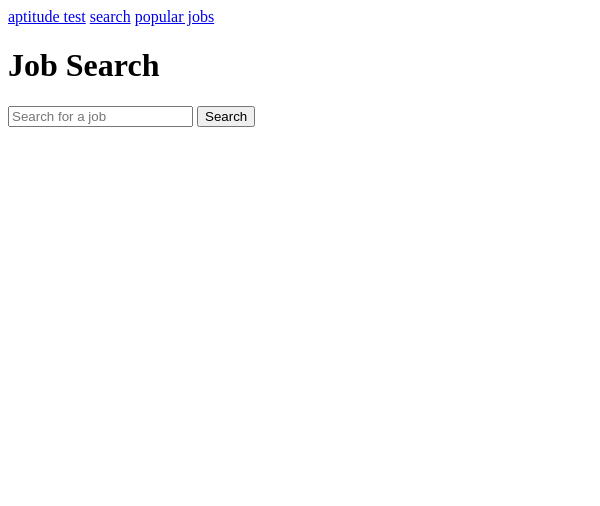
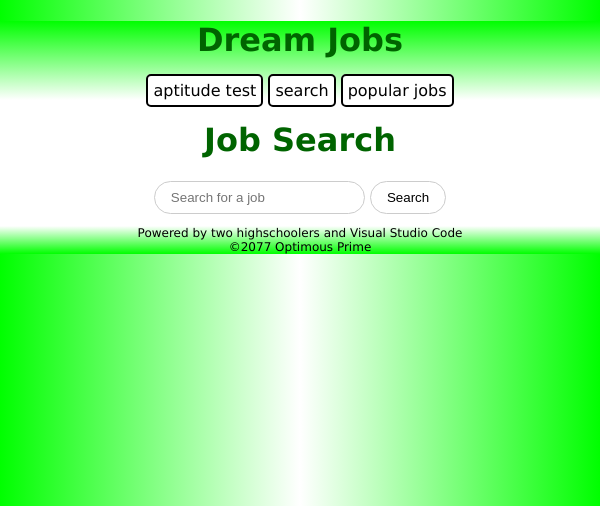
Before and after one commit to 83ben38/dream-job, a Flask app: page /search in a window 600 px wide. Shown: the top 506 px of the page. Run offline with Flask 3, Linux system fonts and the light colour scheme.

Commit message:
all of corbin changes

```diff
--- a/app.py
+++ b/app.py
@@ -120,7 +120,7 @@ def register_job():
     def get_q_a():
         nonlocal wi
         data = wi.load(request.json['job_name'])
-        return {"answer":get_response("Answer the following question: " + request.json['question'] + " using the following data: " + data[0].page_content + " If the data doesn't help answer the question, answer it to the best of your ability.")}
+        return {"answer":get_response("Answer the following question: " + request.json['question'] + " using the following data: " + data[0].page_content + " If the data doesn't help answer the question, answer it to the best of your ability. Use html to format your response. The entire response should be formatted in html.")[6:-3]}
 
 if __name__ == '__main__':
     register_pages()
--- a/static/scripts.js
+++ b/static/scripts.js
@@ -57,6 +57,8 @@ document.addEventListener('DOMContentLoaded',function(){
             }
             const wiki_link = document.getElementById('wikipedia-link');
             wiki_link.href = data.wiki_link;
+            document.getElementById('loading').style.display = 'none';
+            document.getElementById('content').style.display = 'block';
         })
         .catch(error => {
             console.error('Error:', error);
@@ -116,7 +118,7 @@ document.addEventListener('DOMContentLoaded',function(){
         .then(data => {
             const answer = document.createElement("p");
             newDiv.appendChild(answer);
-            answer.textContent = data.answer;
+            answer.innerHTML = data.answer;
         })
         .catch(error => {
             console.error('Error:', error);
--- a/static/styles.css
+++ b/static/styles.css
@@ -1,10 +1,217 @@
+/*
+    NOTE: Design for Mobile first you dunderhead
+*/
+@media only screen and (max-width: 600px) {
+  html {
+    background-color: lime;
+  }
+  body {
+    font-family: Verdana;
+    text-align: center;
+    margin: 0px;
+    background-color: white;
+    padding: 0px;
+    border: 0px;
+  }
+
+  h1 {
+    color: darkgreen;
+  }
+  .headerBackgroundStyle {
+    background-image: linear-gradient(lime, white);
+  }
+  .mainBackgroundStyle{
+    background-color: white;
+  }
+  .footerBackgroundStyle {
+    background-image: linear-gradient(white, lime);
+    font-size: 12px;
+  }
+  .aptitude-test {
+    border-radius: 0px;
+    border-style: none;
+  }
+  img {
+    max-width: 250px;
+    max-height: 250px;
+    min-width: 250px;
+    min-height: 250px;
+    width: 250px;
+    height: 250px;
+    image-resolution: from-image 1dpi;
+
+    height: auto;
+    margin: auto;
+
+    display: block;
+    width: 50%;
+
+    border: 3px;
+    border-color: black;
+    border-style: solid;
+  }
+  .job-div {
+    margin: 20px;
+
+
+  }
+  .flexbox-rows {
+    display: flex;
+    flex-direction: row;
+    flex-wrap: wrap;
+    justify-content: center;
+
+  }
+  .job-div > a {
+    text-wrap: nowrap;
+    justify-self: center;
+  }
+
+}
+@media only screen and (min-width: 600px) {
+  html {
+    /* Changes to html will cascade without media query*/
+    background-image: linear-gradient(to right, lime, white, lime);
+  }
+  .aptitude-test {
+    border: 2px black;
+    border-radius: 10px;
+    border-style: solid;
+  }
+  img {
+    max-width: 250px;
+    max-height: 250px;
+    min-width: 250px;
+    min-height: 250px;
+    width: 250px;
+    height: 250px;
+    image-resolution: from-image 1dpi;
+
+    height: auto;
+    display: block;
+
+
+    border: 3px;
+    border-color: black;
+    border-style: solid;
+  }
+  section > img {
+    max-width: 250px;
+    max-height: 250px;
+    min-width: 250px;
+    min-height: 250px;
+    width: 250px;
+    height: 250px;
+
+
+    margin: auto;
+
+    display: block;
+    width: 50%;
+
+
+    border: 3px;
+    border-color: black;
+    border-style: solid;
+  }
+}
+
+body {
+  font-family: Verdana;
+  text-align: center;
+  margin: 0px;
+
+  padding: 0px;
+  border: 0px;
+}
+a {
+  color: black;
+  text-decoration: none;
+  background-color: white;
+  border: 2px;
+  border-radius: 5px;
+  border-color: black;
+  border-style: solid;
+  padding: 5px;
+}
+h1 {
+  color: darkgreen;
+}
+.footerBackgroundStyle {
+  /*background-image: linear-gradient(white, lime);*/
+  font-size: 12px;
+}
+.job-div {
+  margin-top: 20px;
+  margin-bottom: 20px;
+
+}
+#loading {
+  position: fixed;
+  top: 0;
+  left: 0;
+  right: 0;
+  bottom: 0;
+  display: flex;
+  align-items: center;
+  justify-content: center;
+  z-index: 9999;
+  background-image: linear-gradient(lime, white);
+}
+input[type="text"] {
+  border: 1px solid #ccc;
+  border-radius: 25px;
+  padding: 8px 16px;
+}
+
+button[type="submit"] {
+  border: 1px solid #ccc;
+  border-radius: 25px;
+  padding: 8px 16px;
+  background: #fff;
+  cursor: pointer;
+}
+
+#content{
+  display: none;
+}
+.flexbox-rows {
+  display: flex;
+  flex-direction: row;
+  flex-wrap: wrap;
+  margin: 80px;
+
+
+}
+.job-div > a {
+  text-wrap: nowrap;
+  justify-self: center;
+}
+
+ul > li {
+    list-style-type: none;
+    margin: 0 auto;
+}
+ul{
+  text-align: center;
+  justify-self: center;
+  padding-inline-start: 0;
+}
+ul#similar-jobs > li{
+    padding:20px;
+}
+/* The Nav breaks at a width of 308 pixels*/
+
+/* #region Ben spagetti */
 .aptitude-test {
     max-width: 400px;
+    min-width: 200px;
     margin: 0 auto;
     padding: 20px;
-    border: 2px solid black;
-    border-radius: 10px;
+
+
     text-align: center;
+    background-color: white;
   }
   .statement {
     margin-bottom: 20px;
@@ -24,23 +231,24 @@
     align-items: center;
     gap: 10px;
     margin-bottom: 10px;
+
   }
-
+  /* Basic circle */
   .circle {
-    --button-color: #333;
+    --button-color: darkgreen;
     border: solid;
     border-radius: 50%;
-    background-color: #ccc;
+    background-color: lightgray;
     border-color: var(--button-color);
     cursor: pointer;
     transition: filter 0.2s, box-shadow 0.2s;
   }
 
-
+  /* Circles hover effect */
   .circle:hover {
     background-color: var(--button-color);
   }
-
+  /* Circles */
   .circle-xl {
     width: 40px;
     height: 40px;
@@ -63,11 +271,11 @@
 
   /* Color modifications for the extremes */
   .circle-green {
-    --button-color: green;
+    --button-color: darkgreen;
   }
 
   .circle-red {
-    --button-color: red;
+    --button-color: gray;
   }
 
   .label-container {
@@ -81,3 +289,5 @@
   .label-right {
     font-size: 14px;
   }
+
+  /* #endregion*/
--- a/templates/search.html
+++ b/templates/search.html
@@ -5,20 +5,29 @@
     <meta name="viewport" content="width=device-width, initial-scale=1.0">
     <title>Dream Jobs - Search</title>
     <link rel="stylesheet" href="{{ url_for('static', filename='styles.css') }}">
+    <link rel="stylesheet" href="static/styles.css">
+    <script src="static/scripts.js"></script>
     <script src="{{ url_for('static', filename='scripts.js') }}"></script>
 </head>
+<div class="desktopBody">
     <body>
+        <div class="headerBackgroundStyle">
             <header>
+                <h1>Dream Jobs</h1>
+            </header>
+            <nav>
             <a href="./">aptitude test</a>
             <a href="./search">search</a>
             <a href="./jobs">popular jobs</a>
-    </header>
-    <main>
+            </nav>
+        </div>
         <h1>Job Search</h1>
         <form id="search-form" action="/job">
             <input type="text" id="search" name="job_name" placeholder="Search for a job" required />
             <button type="submit" >Search</button>
-        </form>
-    </main>
+        <footer class="footerBackgroundStyle">
+            <p>Powered by two highschoolers and Visual Studio Code <br> &copy;2077 Optimous Prime</p>
+        </footer>
     </body>
+</div>
 </html>
```
Also changed, not shown: templates/index.html (+16 -3 lines), templates/job.html (+19 -5 lines), templates/jobs.html (+21 -10 lines), 3 other files. Lines whose indentation alone changed are shown as unchanged.
